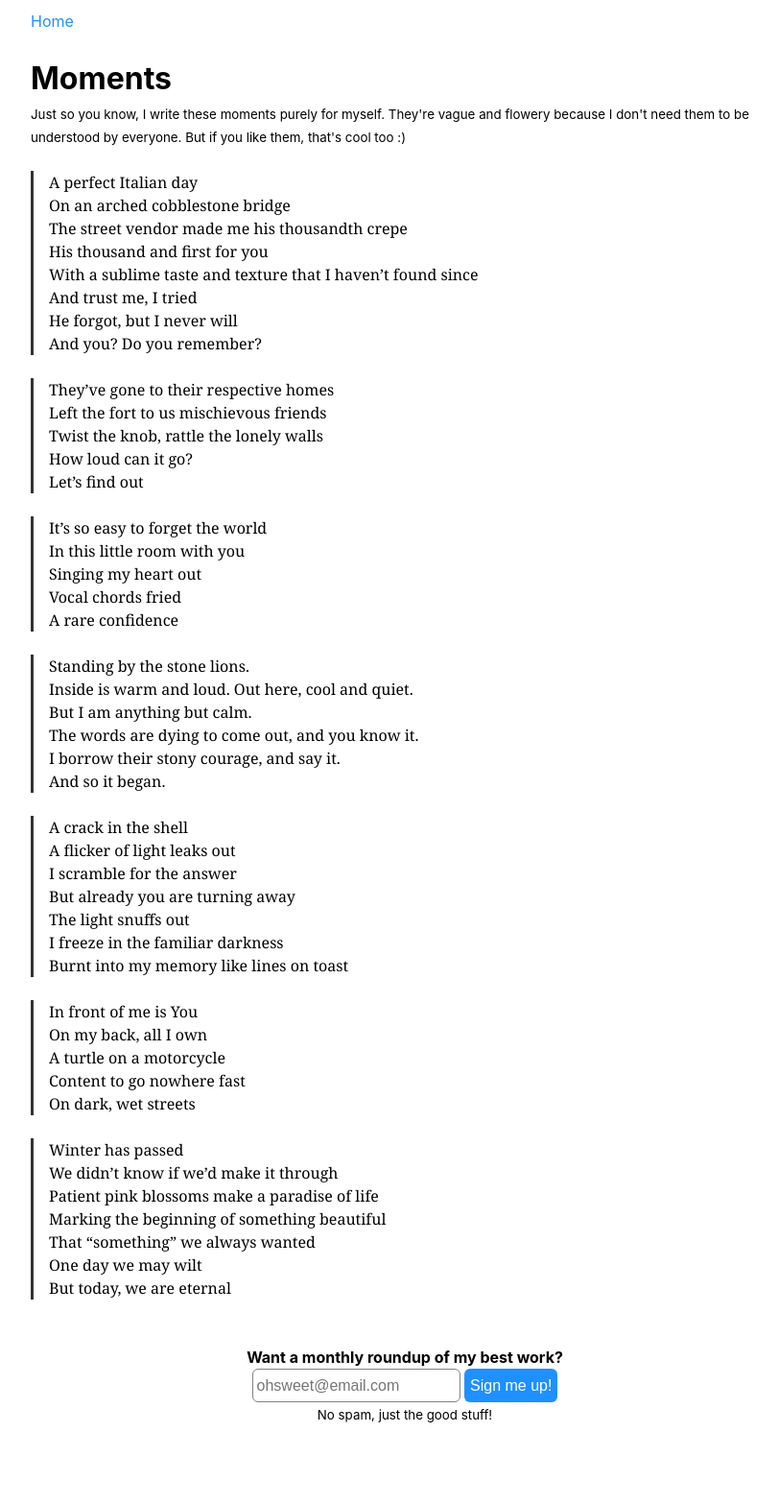
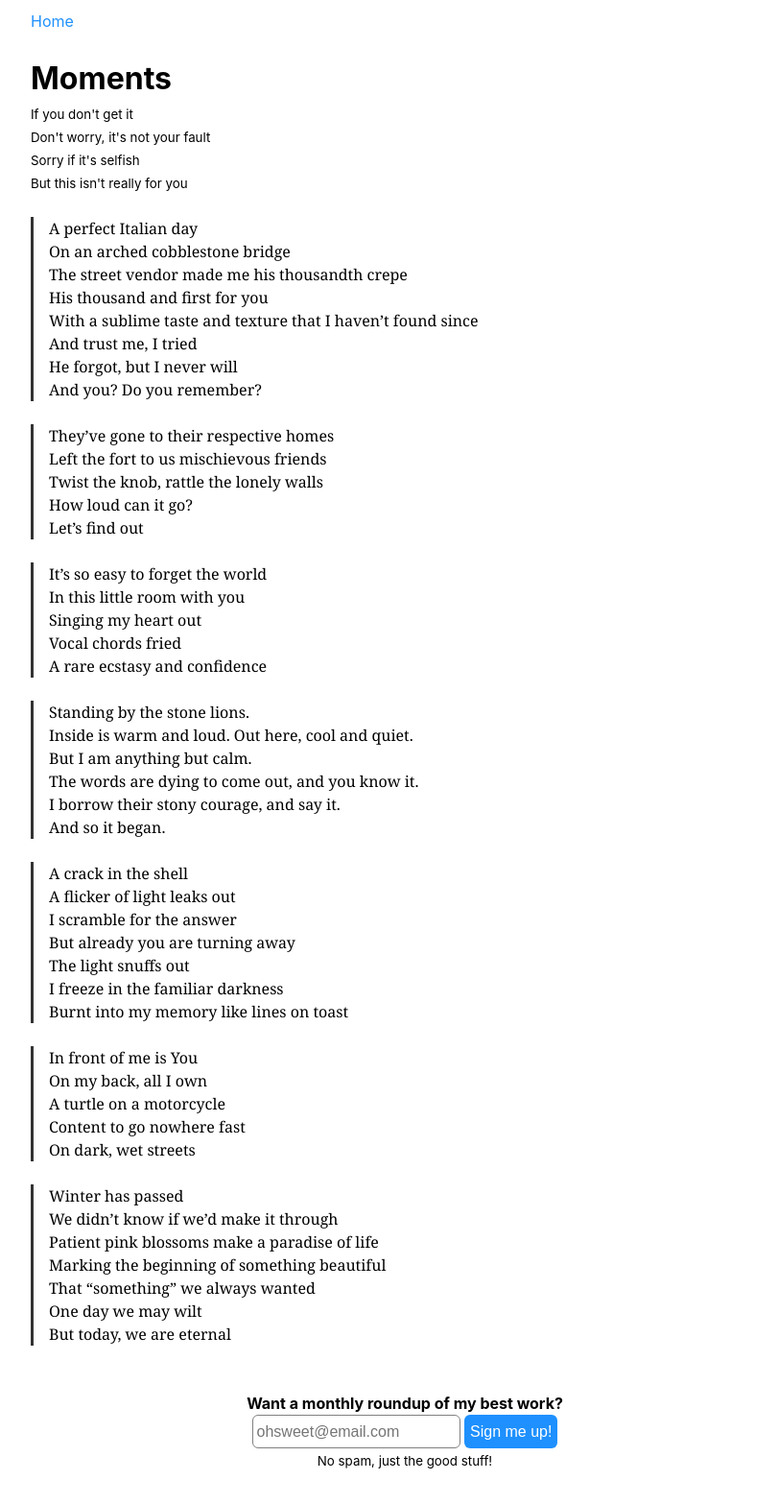
Before and after one commit to pooriajr/pooriar, a Jekyll site: the page built from moments.html, in a window 1280 px wide. Shown: the whole page at 96% size, without its empty margins (218-1029 px from the left). Built offline with Jekyll 4.4.1, drawn with Linux system fonts in a browser that asks for light colours; before the commit the page ends 1519 px from its top, so only the background shows below that.

Commit message:
updated moments

```diff
--- a/moments.html
+++ b/moments.html
@@ -5,7 +5,10 @@ title: Moments
 <a href="{% link index.html %}">Home</a>
 
 <h1>Moments</h1>
-<small>Just so you know, I write these moments purely for myself. They're vague and flowery because I don't need them to be understood by everyone. But if you like them, that's cool too :)</small>
+<small>If you don't get it</small><br>
+<small>Don't worry, it's not your fault</small><br>
+<small>Sorry if it's selfish</small><br>
+<small>But this isn't really for you</small><br>
 
 {% for moment in site.moments %}
 <div class="moment">
```
Also changed, not shown: _moments/karaoke.md (+1 -1 lines).
